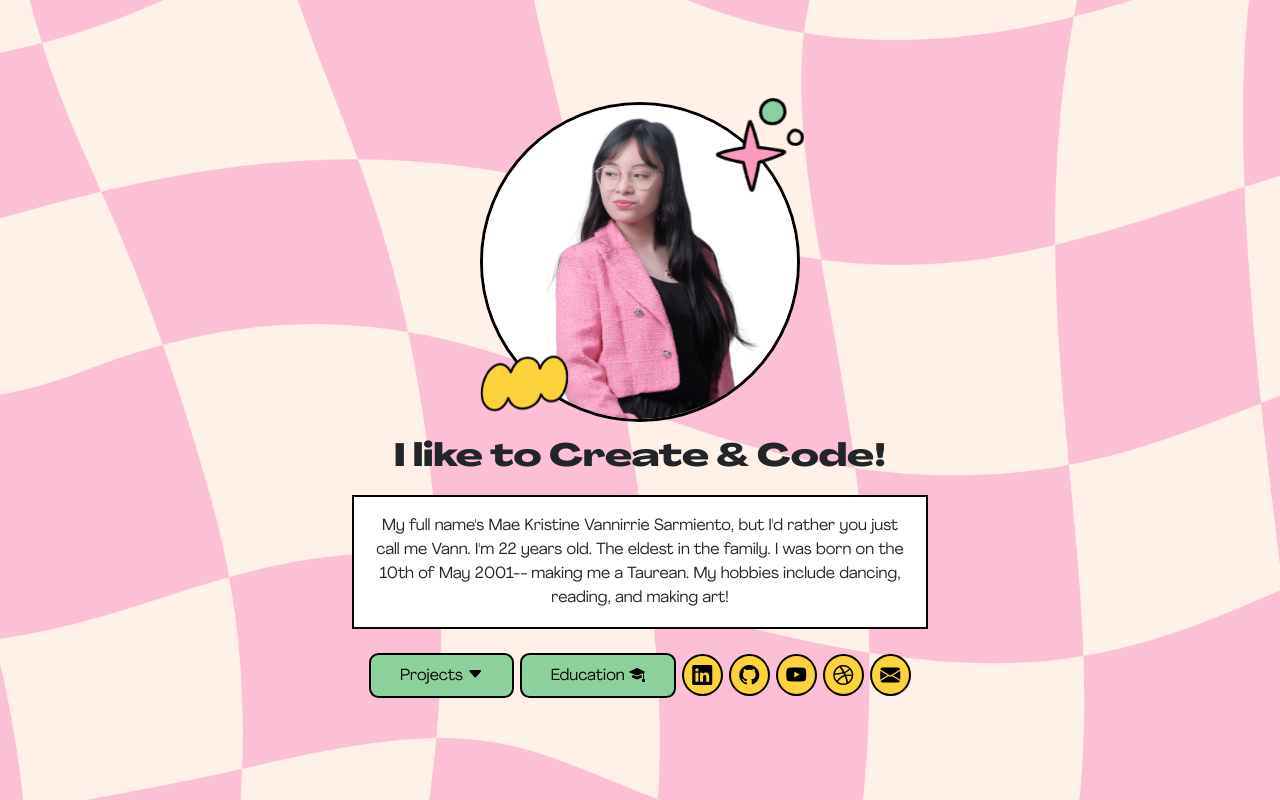
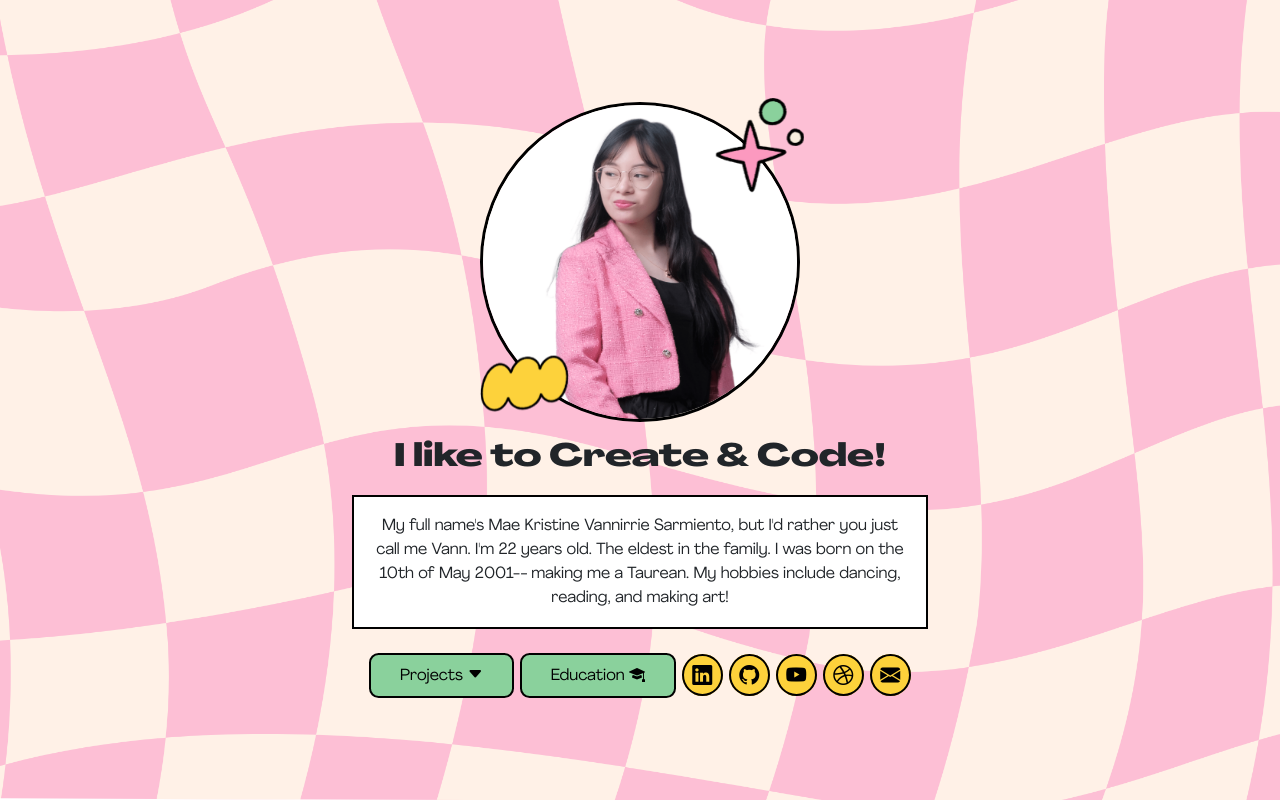
Before and after one commit to vannirriesarmiento/portfolio, a React (Create React App) app: page / in a window 1280 px wide. Shown: the top 800 px of the page. Built offline with nearby package versions, Linux system fonts and the light colour scheme.

Commit message:
feat: add new css styles

```diff
--- a/src/App.css
+++ b/src/App.css
@@ -48,6 +48,10 @@ body {
   margin: 0;
   font-size: 2vh;
   overflow-x: hidden !important;
+  background-size: cover;
+  background-image: url("assets/img/background.png");
+  background-position: center;
+  background-repeat: repeat;
 }
 
 body a i {
@@ -124,14 +128,13 @@ footer b {
   padding: 6vh 0vh;
 }
 
-
 .background {
   margin: 0;
   background-size: cover;
   background-image: url("assets/img/background.png");
   background-position: center;
   background-repeat: no-repeat;
-  height: 130vh;
+  height: 100vh;
 }
 
 .background-mobile {
@@ -174,10 +177,6 @@ footer b {
   font-size: 2.2vh;
   background-color: #ffffff;
   border-top: 0.4vh solid #000000;
-}
-
-.body-container-padding {
-  padding: 2% 5%;
 }
 
 .logo {
```
